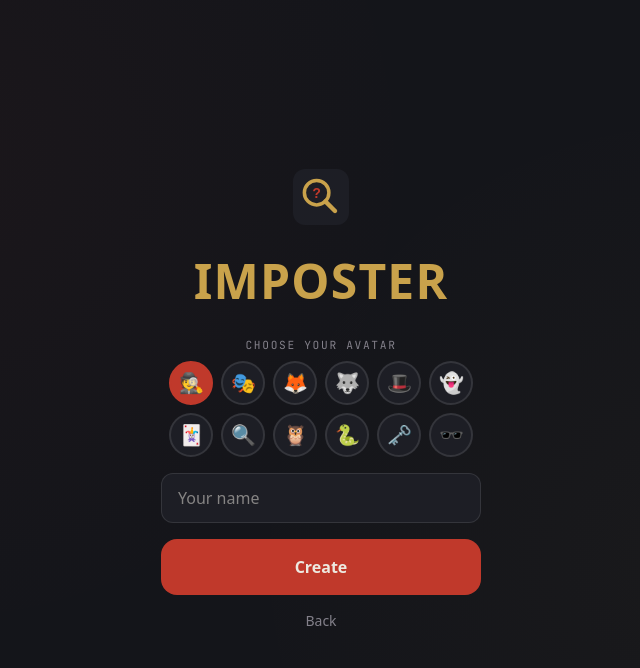
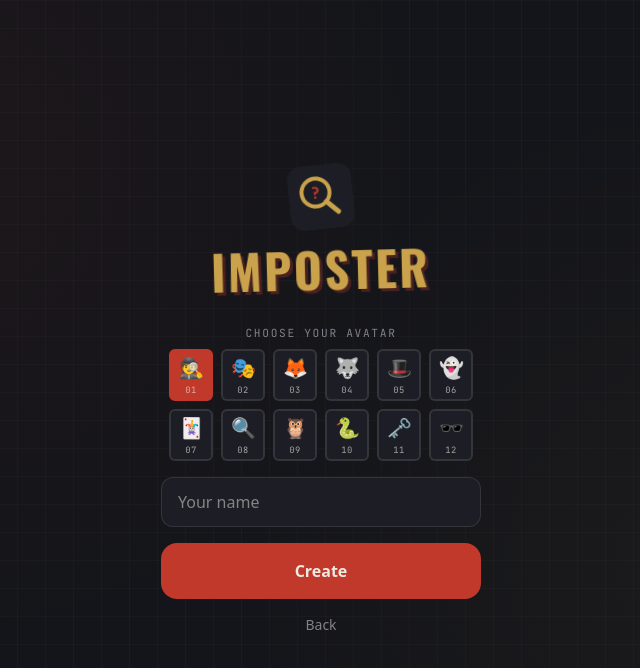
Before and after one commit to rayyanzzahid/imposter, a Next.js app: page / in a window 1280 px wide. Both pictures are taken after a click on the button "Create Room". Shown: the top 668 px of the page, without its empty margins (319-959 px from the left). Built offline with nearby package versions, Linux system fonts and the light colour scheme.

Commit message:
design changes

```diff
--- /dev/null
+++ b/app/components/Logo.tsx
@@ -0,0 +1,28 @@
+export function Logo({ size = 64 }: { size?: number }) {
+  return (
+    <div className="relative" style={{ width: size, height: size }}>
+      {/* faded "double-hit" ghost print behind the main stamp */}
+      <svg className="logo-ghost absolute inset-0" width={size} height={size} viewBox="0 0 64 64" aria-hidden="true">
+        <circle cx="27" cy="27" r="14" stroke="#C0392B" strokeWidth="4" fill="none" />
+        <line x1="37" y1="37" x2="48" y2="48" stroke="#C0392B" strokeWidth="5" strokeLinecap="round" />
+      </svg>
+
+      <svg className="logo-mark absolute inset-0" width={size} height={size} viewBox="0 0 64 64" role="img" aria-label="Imposter">
+        <defs>
+          <clipPath id="lens-clip">
+            <circle cx="27" cy="27" r="12" />
+          </clipPath>
+        </defs>
+        <rect width="64" height="64" rx="14" fill="#1D1E25" />
+        <circle cx="27" cy="27" r="14" stroke="#C9A24B" strokeWidth="4" fill="none" />
+        <line x1="37" y1="37" x2="48" y2="48" stroke="#C9A24B" strokeWidth="5" strokeLinecap="round" />
+        <text x="27" y="33" fontFamily="var(--font-mono)" fontSize="16" fill="#C0392B" textAnchor="middle" fontWeight="bold">
+          ?
+        </text>
+        <g clipPath="url(#lens-clip)">
+          <rect className="logo-glint" x="-20" y="10" width="14" height="34" fill="rgba(237,234,225,0.5)" />
+        </g>
+      </svg>
+    </div>
+  )
+}
--- a/app/globals.css
+++ b/app/globals.css
@@ -9,8 +9,10 @@
   --color-stamp-green: #5A7A5E;
   --color-muted: #83808A;
   --color-paper: #EDEAE1;
+
   --font-mono: var(--font-mono);
   --font-sans: var(--font-body);
+  --font-display: var(--font-display);
 }
 
 html {
@@ -20,8 +22,11 @@ html {
 body {
   background-color: var(--color-background);
   background-image:
-    radial-gradient(circle at 20% 20%, rgba(192,57,43,0.04), transparent 40%),
-    radial-gradient(circle at 80% 70%, rgba(201,162,75,0.03), transparent 40%);
+    linear-gradient(rgba(237, 234, 225, 0.025) 1px, transparent 1px),
+    linear-gradient(90deg, rgba(237, 234, 225, 0.025) 1px, transparent 1px),
+    radial-gradient(circle at 20% 20%, rgba(192, 57, 43, 0.05), transparent 40%),
+    radial-gradient(circle at 80% 70%, rgba(201, 162, 75, 0.04), transparent 40%);
+  background-size: 28px 28px, 28px 28px, auto, auto;
   color: var(--color-paper);
 }
 
@@ -44,3 +49,105 @@ body {
   padding: 0.4rem 1rem;
   text-transform: uppercase;
 }
+
+.headline-stamp {
+  font-family: var(--font-display);
+  color: var(--color-evidence-gold);
+  letter-spacing: 0.05em;
+  position: relative;
+  display: inline-block;
+  transform: rotate(-1.5deg);
+}
+
+.headline-stamp::after {
+  content: attr(data-text);
+  position: absolute;
+  inset: 0;
+  color: var(--color-case-red);
+  opacity: 0.3;
+  transform: translate(3px, 3px);
+  z-index: -1;
+}
+
+.avatar-tile {
+  position: relative;
+  width: 2.75rem;
+  height: 3.25rem;
+  display: flex;
+  flex-direction: column;
+  align-items: center;
+  justify-content: center;
+  gap: 2px;
+  border-radius: 6px;
+  border: 2px solid rgba(255, 255, 255, 0.1);
+  background: var(--color-surface);
+  transition: transform 0.15s ease, border-color 0.15s ease, background-color 0.15s ease;
+}
+
+.avatar-tile:hover {
+  transform: translateY(-2px);
+}
+
+.avatar-tile:active {
+  transform: scale(0.94);
+}
+
+.avatar-tile[data-active="true"] {
+  border-color: var(--tile-color);
+  background: var(--tile-color);
+}
+
+.avatar-index {
+  font-family: var(--font-mono);
+  font-size: 0.55rem;
+  letter-spacing: 0.05em;
+  opacity: 0.65;
+}
+
+@keyframes stamp-drop {
+  0% { opacity: 0; transform: scale(1.6) rotate(-14deg); }
+  55% { opacity: 1; transform: scale(0.94) rotate(-5deg); }
+  75% { transform: scale(1.05) rotate(-7deg); }
+  100% { opacity: 1; transform: scale(1) rotate(-6deg); }
+}
+
+@keyframes ghost-print {
+  0% { opacity: 0.5; transform: scale(1.3) rotate(-14deg) translate(6px, -4px); }
+  100% { opacity: 0; transform: scale(1) rotate(-6deg) translate(0, 0); }
+}
+
+@keyframes glint-sweep {
+  0%, 20% { transform: translateX(-30px) rotate(20deg); opacity: 0; }
+  30% { opacity: 0.9; }
+  45%, 100% { transform: translateX(40px) rotate(20deg); opacity: 0; }
+}
+
+@keyframes fade-up {
+  from { opacity: 0; transform: translateY(10px); }
+  to { opacity: 1; transform: translateY(0); }
+}
+
+.logo-mark {
+  animation: stamp-drop 0.7s cubic-bezier(0.2, 1.4, 0.4, 1) both;
+}
+
+.logo-ghost {
+  animation: ghost-print 0.7s ease-out both;
+}
+
+.logo-glint {
+  animation: glint-sweep 4.5s ease-in-out 1.2s infinite;
+}
+
+.fade-up {
+  animation: fade-up 0.5s ease-out both;
+}
+
+@media (prefers-reduced-motion: reduce) {
+  .logo-mark,
+  .logo-ghost,
+  .logo-glint,
+  .fade-up {
+    animation: none !important;
+  }
+}
--- a/app/layout.tsx
+++ b/app/layout.tsx
@@ -1,9 +1,10 @@
 import type { Metadata } from 'next'
 import './globals.css'
-import { Inter, JetBrains_Mono } from 'next/font/google'
+import { Inter, JetBrains_Mono, Oswald } from 'next/font/google'
 
 const inter = Inter({ subsets: ['latin'], variable: '--font-body' })
 const mono = JetBrains_Mono({ subsets: ['latin'], variable: '--font-mono' })
+const oswald = Oswald({ subsets: ['latin'], weight: ['500', '700'], variable: '--font-display' })
 
 export const metadata: Metadata = {
   title: 'Imposter',
@@ -17,7 +18,7 @@ export default function RootLayout({
 }) {
   return (
     <html lang="en" className="dark">
-      <body className={`${inter.variable} ${mono.variable} font-sans`}>{children}</body>
+      <body className={`${inter.variable} ${mono.variable} ${oswald.variable} font-sans`}>{children}</body>
     </html>
   )
 }
--- a/app/page.tsx
+++ b/app/page.tsx
@@ -3,6 +3,7 @@
 import { useState } from 'react'
 import { useRouter } from 'next/navigation'
 import { createRoom, joinRoom } from '@/lib/rooms'
+import { Logo } from '@/app/components/Logo'
 
 const AVATARS = [
   { emoji: '🕵️', color: '#C0392B' },
@@ -32,6 +33,7 @@ export default function HomePage() {
     if (!name.trim()) return setError('Enter your name')
     setLoading(true)
     setError('')
+
     try {
       const roomCode = await createRoom(name.trim(), avatar)
       router.push(`/lobby/${roomCode}`)
@@ -46,6 +48,7 @@ export default function HomePage() {
     if (!code.trim()) return setError('Enter a room code')
     setLoading(true)
     setError('')
+
     try {
       const roomCode = await joinRoom(code.trim(), name.trim(), avatar)
       router.push(`/lobby/${roomCode}`)
@@ -57,28 +60,25 @@ export default function HomePage() {
 
   return (
     <main className="flex min-h-screen flex-col items-center justify-center gap-8 px-6">
-      <svg width="56" height="56" viewBox="0 0 64 64">
-        <rect width="64" height="64" rx="14" fill="#1D1E25" />
-        <circle cx="27" cy="27" r="14" stroke="#C9A24B" strokeWidth="4" fill="none" />
-        <line x1="37" y1="37" x2="48" y2="48" stroke="#C9A24B" strokeWidth="5" strokeLinecap="round" />
-        <text x="27" y="33" fontFamily="monospace" fontSize="16" fill="#C0392B" textAnchor="middle" fontWeight="bold">?</text>
-      </svg>
-
-      <h1 className="text-5xl font-black tracking-wide text-evidence-gold">
-        IMPOSTER
-      </h1>
+      <div className="flex flex-col items-center gap-4">
+        <Logo size={64} />
+        <h1 className="headline-stamp text-5xl font-bold" data-text="IMPOSTER">
+          IMPOSTER
+        </h1>
+      </div>
 
       {mode === 'idle' && (
-        <div className="flex flex-col gap-4 w-full max-w-xs">
+        <div className="fade-up flex flex-col gap-4 w-full max-w-xs">
           <button
             onClick={() => setMode('create')}
-            className="rounded-2xl bg-case-red px-6 py-4 font-bold text-paper"
+            className="rounded-2xl bg-case-red px-6 py-4 font-bold text-paper transition hover:brightness-110 active:scale-95"
           >
             Create Room
           </button>
+
           <button
             onClick={() => setMode('join')}
-            className="rounded-2xl bg-surface px-6 py-4 font-bold text-paper border border-white/10"
+            className="rounded-2xl bg-surface px-6 py-4 font-bold text-paper border border-white/10 transition hover:border-white/20 active:scale-95"
           >
             Join Room
           </button>
@@ -86,21 +86,23 @@ export default function HomePage() {
       )}
 
       {(mode === 'create' || mode === 'join') && (
-        <div className="flex flex-col gap-4 w-full max-w-xs items-center">
+        <div className="fade-up flex flex-col gap-4 w-full max-w-xs items-center">
           <div className="flex flex-col items-center gap-2">
             <span className="case-label">Choose your avatar</span>
+
             <div className="grid grid-cols-6 gap-2">
-              {AVATARS.map((a) => (
+              {AVATARS.map((a, i) => (
                 <button
                   key={a.emoji}
                   onClick={() => setAvatar(a.emoji)}
-                  className="w-11 h-11 rounded-full flex items-center justify-center text-xl border-2 transition"
-                  style={{
-                    backgroundColor: avatar === a.emoji ? a.color : '#1D1E25',
-                    borderColor: avatar === a.emoji ? a.color : 'rgba(255,255,255,0.1)',
-                  }}
+                  data-active={avatar === a.emoji}
+                  className="avatar-tile"
+                  style={{ '--tile-color': a.color } as React.CSSProperties}
                 >
-                  {a.emoji}
+                  <span className="text-xl">{a.emoji}</span>
+                  <span className="avatar-index">
+                    {String(i + 1).padStart(2, '0')}
+                  </span>
                 </button>
               ))}
             </div>
@@ -115,8 +117,9 @@ export default function HomePage() {
               }
             }}
             placeholder="Your name"
-            className="w-full rounded-xl bg-surface px-4 py-3 text-paper outline-none border border-white/10 focus:border-evidence-gold"
+            className="w-full rounded-xl bg-surface px-4 py-3 text-paper outline-none border border-white/10 transition focus:border-evidence-gold"
           />
+
           {mode === 'join' && (
             <input
               value={code}
@@ -126,20 +129,26 @@ export default function HomePage() {
               }}
               placeholder="Room code"
               maxLength={5}
-              className="w-full rounded-xl bg-surface px-4 py-3 text-paper outline-none border border-white/10 focus:border-evidence-gold tracking-widest text-center uppercase"
+              className="w-full rounded-xl bg-surface px-4 py-3 text-paper outline-none border border-white/10 transition focus:border-evidence-gold tracking-widest text-center uppercase"
             />
           )}
+
           {error && <p className="text-case-red text-sm">{error}</p>}
+
           <button
             onClick={mode === 'create' ? handleCreate : handleJoin}
             disabled={loading}
-            className="w-full rounded-2xl bg-case-red px-6 py-4 font-bold text-paper disabled:opacity-50"
+            className="w-full rounded-2xl bg-case-red px-6 py-4 font-bold text-paper transition hover:brightness-110 active:scale-95 disabled:opacity-50 disabled:active:scale-100"
           >
             {loading ? 'Loading...' : mode === 'create' ? 'Create' : 'Join'}
           </button>
+
           <button
-            onClick={() => { setMode('idle'); setError('') }}
-            className="text-muted text-sm"
+            onClick={() => {
+              setMode('idle')
+              setError('')
+            }}
+            className="text-muted text-sm transition hover:text-paper"
           >
             Back
           </button>
```
